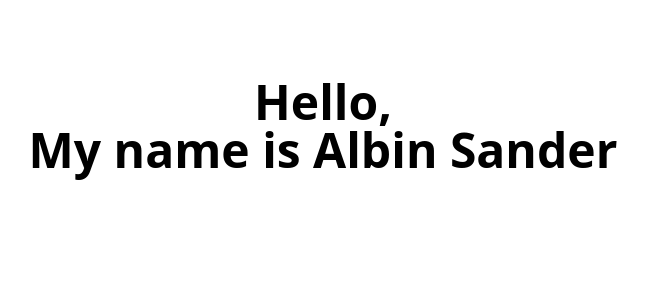
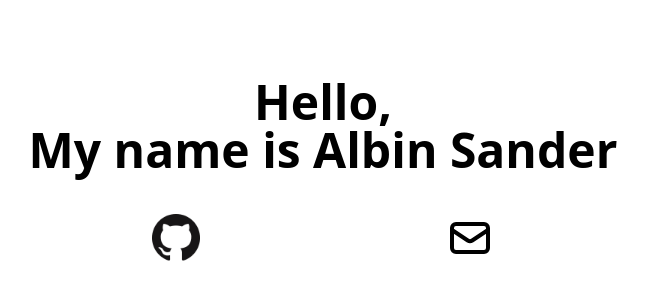
Before and after one commit to Albin-Sander/Contact-me-page, a Vue app: page / in a window 1280 px wide. Shown: the part 230-530 px from the top of the page, without its empty margins (317-965 px from the left). Built offline with nearby package versions, Linux system fonts and the light colour scheme.

Commit message:
Added image switching depending on light/dark mode.

```diff
--- a/src/components/Github.vue
+++ b/src/components/Github.vue
@@ -1,13 +1,20 @@
 <template>
   <div class="flex flex-row justify-around">
-    <a href="https://github.com/Albin-Sander">
-      <img
-        src="../assets/github-light.png"
-        class="md:h-12 md:w-12 h-8 w-8 animate-fade-in-down hover:animate-bounce"
-      />
+    <a href="https://github.com/Albin-Sander" class="">
+      <picture>
+        <source
+          srcset="../assets/github-light.png"
+          media="(prefers-color-scheme: dark)"
+        />
+        <img
+          src="../assets/github.png"
+          alt="moving car"
+          class="md:h-12 md:w-12 h-8 w-8 animate-fade-in-down dark:text-white"
+        />
+      </picture>
     </a>
     <a href="mailto:albinsander17@gmail.com" class="animate-fade-in-down">
-      <MailIcon class="md:h-12 md:w-12 h-8 w-8 text-white" />
+      <MailIcon class="md:h-12 md:w-12 h-8 w-8 dark:text-white" />
     </a>
   </div>
 </template>
```
Also changed, not shown: src/assets/github.svg (added).
